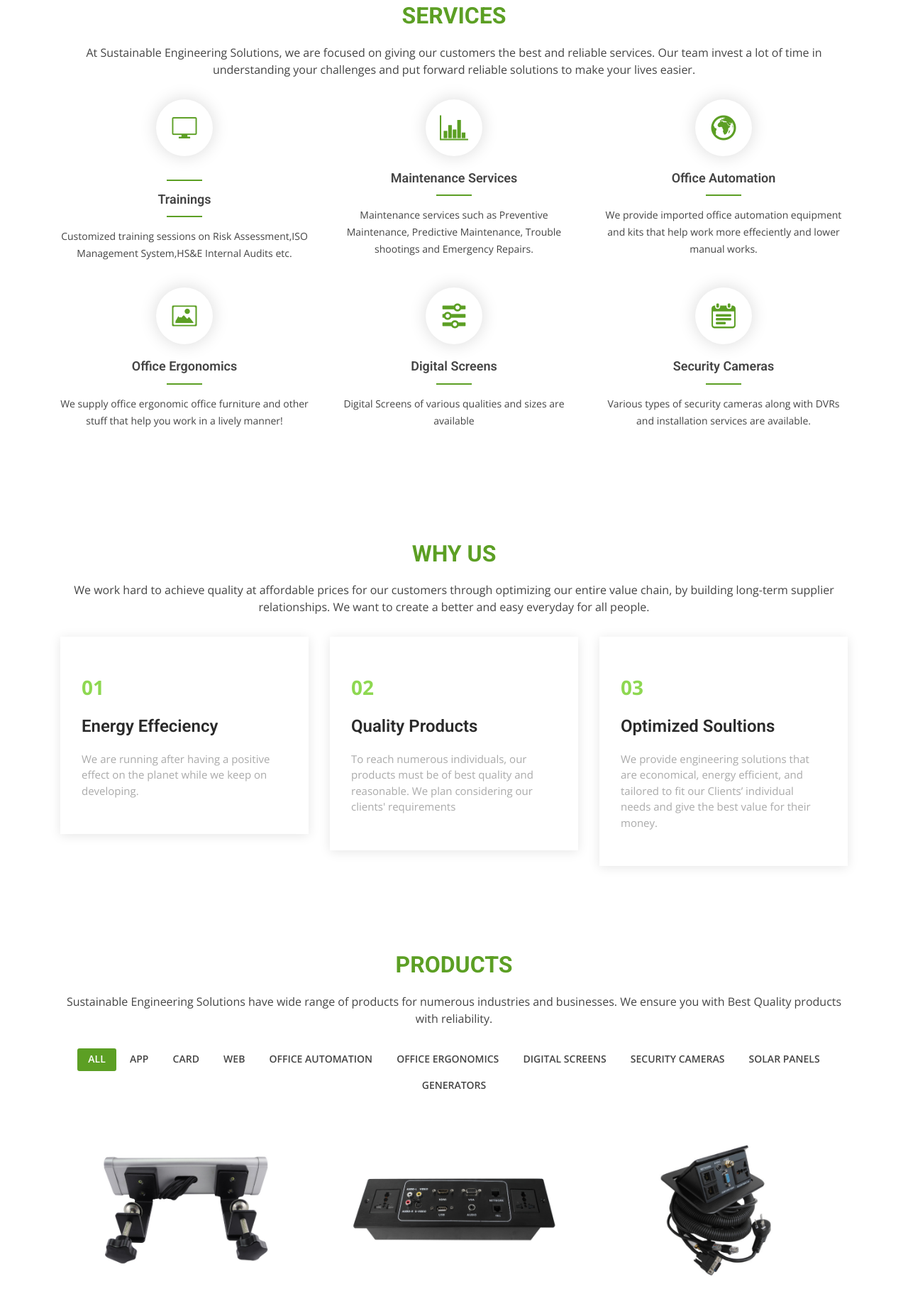
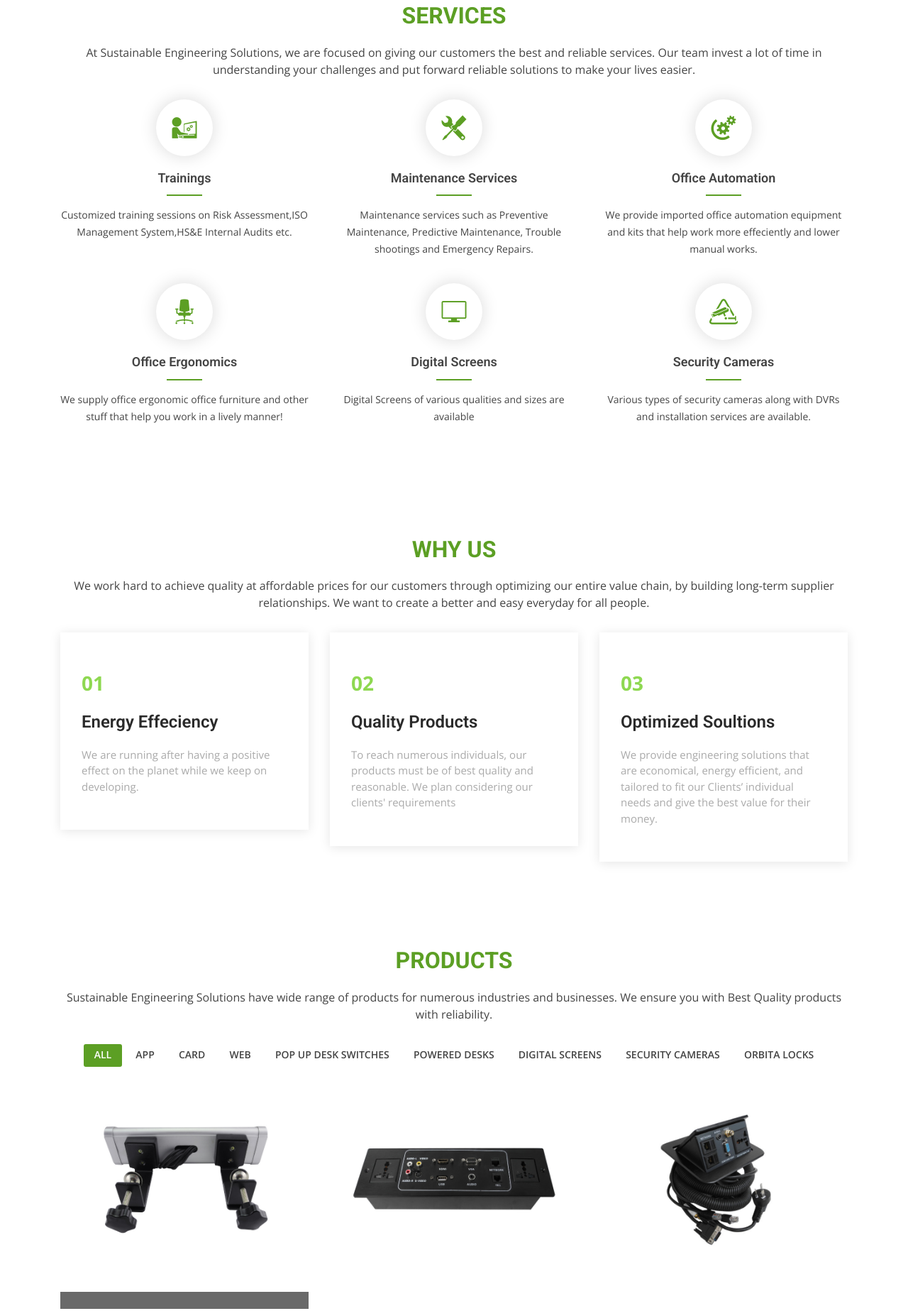
Before and after one commit to FahadKhanChughtai/FahadKhanChughtai.github.io, a plain HTML site: page index.html in a window 1280 px wide. Shown: the part 1565-3412 px from the top of the page at 71% size. Drawn offline with nearby package versions, Linux system fonts and the light colour scheme.

Commit message:
version 7

```diff
--- a/index.html
+++ b/index.html
@@ -276,33 +276,32 @@
 
         <div class="row">
           <div class="col-lg-4 col-md-6 icon-box">
-            <div class="icon"><i class="icofont-computer"></i></div>
-            <h4 class="title"><a href=""></a></h4>
+            <div class="icon"><i class="icofont-architecture-alt"></i></div>
             <h4 class="title"><a href="">Trainings</a></h4>
             <p class="description">Customized training sessions on Risk Assessment,ISO Management System,HS&E Internal Audits etc.</p>
           </div>
           <div class="col-lg-4 col-md-6 icon-box">
-            <div class="icon"><i class="icofont-chart-bar-graph"></i></div>
+            <div class="icon"><i class="icofont-repair"></i></div>
             <h4 class="title"><a href="">Maintenance Services</a></h4>
             <p class="description">Maintenance services such as Preventive Maintenance, Predictive Maintenance, Trouble shootings and Emergency Repairs.</p>
           </div>
           <div class="col-lg-4 col-md-6 icon-box">
-            <div class="icon"><i class="icofont-earth"></i></div>
+            <div class="icon"><i class="icofont-automation"></i></div>
             <h4 class="title"><a href="">Office Automation</a></h4>
             <p class="description">We provide imported office automation equipment and kits that help work more effeciently and lower manual works.</p>
           </div>
           <div class="col-lg-4 col-md-6 icon-box">
-            <div class="icon"><i class="icofont-image"></i></div>
+            <div class="icon"><i class="icofont-chair"></i></div>
             <h4 class="title"><a href="">Office Ergonomics</a></h4>
             <p class="description">We supply office ergonomic office furniture and other stuff that help you work in a lively manner!</p>
           </div>
           <div class="col-lg-4 col-md-6 icon-box">
-            <div class="icon"><i class="icofont-settings"></i></div>
+            <div class="icon"><i class="icofont-computer"></i></div>
             <h4 class="title"><a href="">Digital Screens</a></h4>
             <p class="description">Digital Screens of various qualities and sizes are available </p>
           </div>
           <div class="col-lg-4 col-md-6 icon-box">
-            <div class="icon"><i class="icofont-tasks-alt"></i></div>
+            <div class="icon"><i class="icofont-cc-camera"></i></div>
             <h4 class="title"><a href="">Security Cameras</a></h4>
             <p class="description">Various types of security cameras along with DVRs and installation services are available.</p>
           </div>
@@ -367,13 +366,12 @@
               <li data-filter=".filter-app">App</li>
               <li data-filter=".filter-card">Card</li>
               <li data-filter=".filter-web">Web</li>
-              <li data-filter=".filter-automation">Office Automation</li>
-              <li data-filter=".filter-card">Office Ergonomics</li>
+              <li data-filter=".filter-automation">Pop up desk switches</li>
+              <li data-filter=".filter-card">Powered desks</li>
               <li data-filter=".filter-web">Digital Screens</li>
               <li data-filter=".filter-web">Security Cameras</li>
-              <li data-filter=".filter-web">Solar Panels</li>
-              <li data-filter=".filter-web">Generators</li>
-            </ul>
+              <li data-filter=".filter-web">Orbita locks</li>
+              </ul>
           </div>
         </div>
 
@@ -826,11 +824,8 @@
                  Canal City, Multan Road, Lahore<br><br>
               </p>
               <div class="social-links mt-3">
-                <a href="#" class="twitter"><i class="bx bxl-twitter"></i></a>
-                <a href="#" class="facebook"><i class="bx bxl-facebook"></i></a>
-                <a href="#" class="instagram"><i class="bx bxl-instagram"></i></a>
-                <a href="#" class="google-plus"><i class="bx bxl-skype"></i></a>
-                <a href="#" class="linkedin"><i class="bx bxl-linkedin"></i></a>
+                <a href="https://www.facebook.com/solarenergysolutions1/" class="facebook"><i class="bx bxl-facebook"></i></a>
+                <a href="https://instagram.com/ses_tek_?igshid=1gjwu2kqllwxm" class="instagram"><i class="bx bxl-instagram"></i></a>
               </div>
             </div>
           </div>
```
